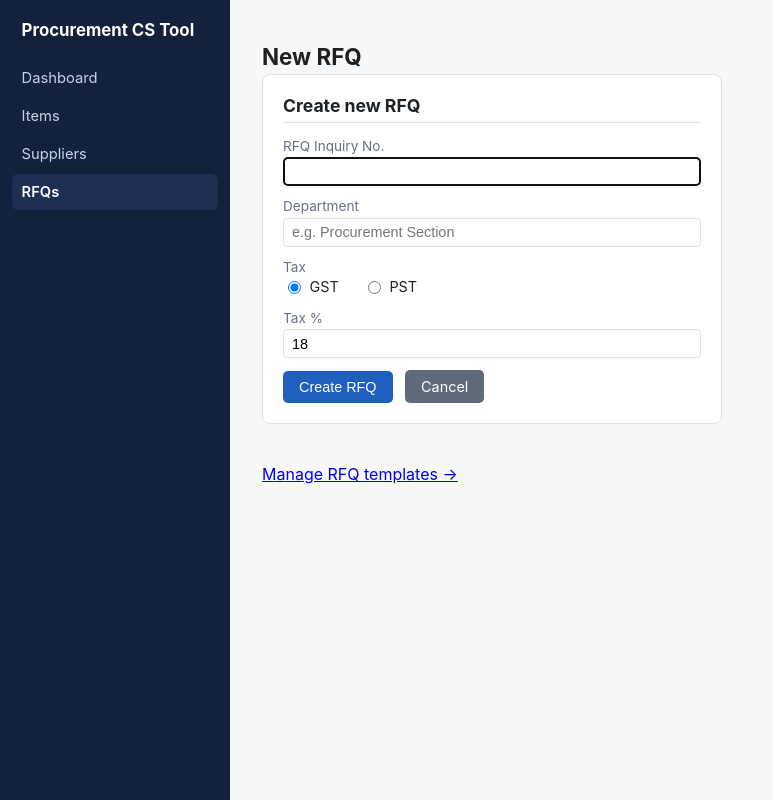
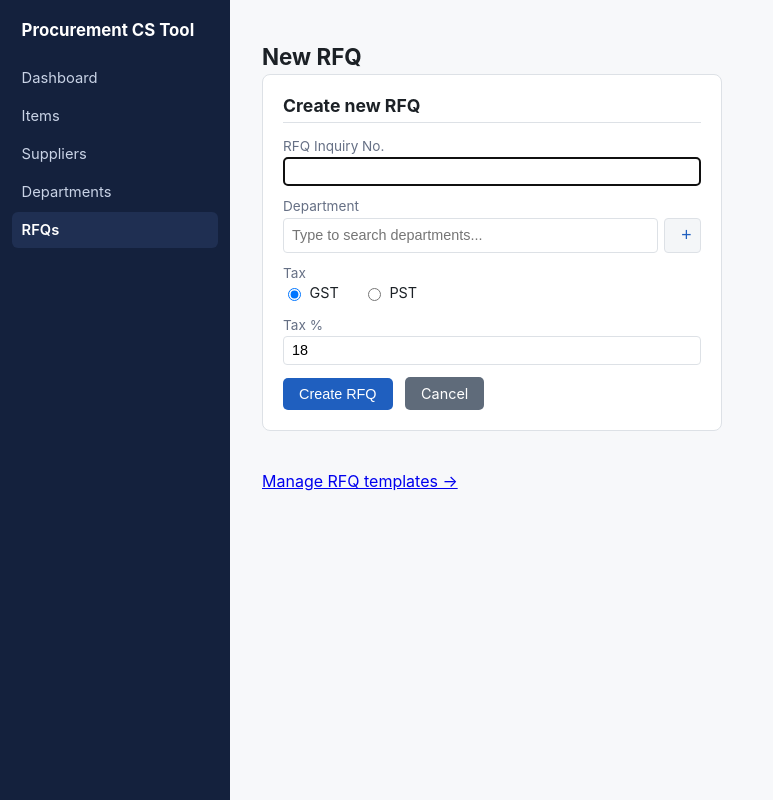
Before and after one commit to pretyiman/procurement-cs-tool, a FastAPI app: page /tenders/new in a window 1280 px wide. Shown: the whole page, without its empty margins (0-773 px from the left). Run offline with FastAPI, Linux system fonts and the light colour scheme; data that the repository does not hold is empty.

Commit message:
Make Department a reusable catalog, picked via dropdown
Replaces the free-text Tender.subject_department with a proper
Department catalog table (same pattern as ItemMaster/Supplier):
create once, reuse across every RFQ. Tender now stores department_id
(FK) instead of a typed string.

- New /departments page (list/search/create), added to the sidebar
  nav, mirroring /items.
- Department field on both New RFQ forms and the Purchase Proposal
  document-details form is now a search-select dropdown with the
  same inline "+" quick-create the item search already has, instead
  of free text.
- Generalized the search-select widget's quick-create panel: it used
  to hardcode the item's three fields (part_no/description/unit);
  now any field tagged class="qc-<name>" in the create panel is
  submitted as form field <name>, with data-qc-required marking
  which one is mandatory and gets prefilled from the search box.
  This is what makes a single-field department quick-create ("name"
  only) reuse the same JS as the three-field item quick-create.
  Caught and fixed a bug from this generalization before it shipped:
  the item panel's classes were qc-part-no/qc-unit (hyphenated),
  which don't match the backend's part_no/default_unit form field
  names - renamed to qc-part_no/qc-default_unit so the generic
  class-name-is-the-form-key convention actually holds.
- docx_export.py now reads tender.department.name instead of the
  removed subject_department column; the PP Word template's own
  {{ subject_department }} tag is unchanged (it's baked into the
  .docx XML, only where the value comes from changed).

Schema change with no migration path (SQLite won't add a FK column
to an existing table automatically) - same call made for the Phase 5
ItemMaster rewrite, since all current data is dummy/fixture per
CLAUDE.md. Renamed the local dev procurement.db to a .bak file
(gitignored, not deleted) so a fresh DB gets created with the new
schema; add *.db.*.bak to .gitignore.

Co-Authored-By: Claude Sonnet 5 <noreply@anthropic.com>

```diff
--- a/app/docx_export.py
+++ b/app/docx_export.py
@@ -123,7 +123,7 @@ def generate_purchase_proposal_doc(
         "issue_date": tender.issue_date.strftime("%d %b %Y") if tender.issue_date else "___",
         "opening_date": tender.opening_date.strftime("%d %b %Y") if tender.opening_date else "___",
         "firms_invited_count": tender.firms_invited_count or "___",
-        "subject_department": _esc(tender.subject_department) if tender.subject_department else "___",
+        "subject_department": _esc(tender.department.name) if tender.department else "___",
         "total_item_count": sum(len(g.items) for g in proposal.firm_groups) + len(proposal.unresolved_items),
         # suppliers_by_id is expected to be cs.suppliers_by_id (every supplier
         # with >=1 quote on this tender, win or not) - i.e. participating firms.
--- a/app/main.py
+++ b/app/main.py
@@ -21,11 +21,13 @@ from .paths import resource_path
 from .excel_io import (
     export_cs_xlsx,
     export_purchase_proposal_xlsx,
+    get_or_create_department,
     get_or_create_item_master,
     get_or_create_supplier,
     import_tender,
 )
 from .models import (
+    Department,
     Item,
     ItemMaster,
     Quote,
@@ -138,6 +140,40 @@ def quick_create_item(
         "description": item_master.description,
         "unit": item_master.default_unit,
     }
+
+
+# ---------------------------------------------------------------------------
+# Department catalog (reusable across tenders)
+# ---------------------------------------------------------------------------
+
+
+@app.get("/departments", response_class=HTMLResponse)
+def departments_catalog(request: Request, q: str = "", session: Session = Depends(get_session)):
+    departments = session.exec(select(Department).order_by(Department.name)).all()
+    if q.strip():
+        needle = q.strip().lower()
+        departments = [d for d in departments if needle in d.name.lower()]
+    return templates.TemplateResponse(request, "departments.html", {"departments": departments, "q": q})
+
+
+@app.post("/departments")
+def create_department(name: str = Form(...), session: Session = Depends(get_session)):
+    if not name.strip():
+        raise HTTPException(400, "Name is required")
+    get_or_create_department(session, name)
+    session.commit()
+    return RedirectResponse("/departments", status_code=303)
+
+
+@app.post("/departments/quick-create")
+def quick_create_department(name: str = Form(...), session: Session = Depends(get_session)):
+    """Same as create_department, but returns JSON - used by the department
+    search-select's "+" button so the RFQ form doesn't lose its state."""
+    if not name.strip():
+        raise HTTPException(400, "Name is required")
+    department = get_or_create_department(session, name)
+    session.commit()
+    return {"id": department.id, "name": department.name}
 
 
 # ---------------------------------------------------------------------------
@@ -281,7 +317,7 @@ def save_as_template(tender_id: int, name: str = Form(...), session: Session = D
 def create_tender_from_template(
     template_id: str = Form(...),
     inquiry_no: str = Form(...),
-    subject_department: str = Form(""),
+    department_id: str = Form(""),
     tax_type: str = Form("GST"),
     tax_percent: str = Form("18"),
     session: Session = Depends(get_session),
@@ -301,7 +337,7 @@ def create_tender_from_template(
 
     tender = Tender(
         inquiry_no=inquiry_no.strip(),
-        subject_department=subject_department.strip() or None,
+        department_id=int(department_id) if department_id.strip() else None,
         tax_type=tax_type_val,
         tax_percent=tax_pct,
         status=TenderStatus.draft,
@@ -339,13 +375,22 @@ def delete_template(template_id: int, session: Session = Depends(get_session)):
 @app.get("/tenders/new", response_class=HTMLResponse)
 def new_tender_form(request: Request, session: Session = Depends(get_session)):
     tender_templates = session.exec(select(TenderTemplate).order_by(TenderTemplate.name)).all()
-    return templates.TemplateResponse(request, "tender_new.html", {"tender_templates": tender_templates})
+    departments = session.exec(select(Department).order_by(Department.name)).all()
+    departments_json = _json_for_script([{"id": d.id, "label": d.name} for d in departments])
+    return templates.TemplateResponse(
+        request,
+        "tender_new.html",
+        {
+            "tender_templates": tender_templates,
+            "departments_json": departments_json,
+        },
+    )
 
 
 @app.post("/tenders")
 def create_tender(
     inquiry_no: str = Form(...),
-    subject_department: str = Form(""),
+    department_id: str = Form(""),
     tax_type: str = Form("GST"),
     tax_percent: str = Form("18"),
     session: Session = Depends(get_session),
@@ -361,7 +406,7 @@ def create_tender(
 
     tender = Tender(
         inquiry_no=inquiry_no.strip(),
-        subject_department=subject_department.strip() or None,
+        department_id=int(department_id) if department_id.strip() else None,
         tax_type=tax_type_val,
         tax_percent=tax_pct,
         status=TenderStatus.draft,
@@ -793,7 +838,13 @@ def purchase_proposal_view(tender_id: int, request: Request, session: Session =
     if tender is None:
         raise HTTPException(404, "Tender not found")
     proposal = build_purchase_proposal(session, tender_id)
-    return templates.TemplateResponse(request, "purchase_proposal.html", {"tender": tender, "proposal": proposal})
+    departments = session.exec(select(Department).order_by(Department.name)).all()
+    departments_json = _json_for_script([{"id": d.id, "label": d.name} for d in departments])
+    return templates.TemplateResponse(
+        request,
+        "purchase_proposal.html",
+        {"tender": tender, "proposal": proposal, "departments_json": departments_json},
+    )
 
 
 @app.post("/tenders/{tender_id}/generate-proposal")
@@ -903,7 +954,7 @@ def download_all_contract_drafts(tender_id: int, session: Session = Depends(get_
 def update_document_details(
     tender_id: int,
     indent_no: str = Form(""),
-    subject_department: str = Form(""),
+    department_id: str = Form(""),
     firms_invited_count: str = Form(""),
     issue_date: str = Form(""),
     opening_date: str = Form(""),
@@ -920,7 +971,7 @@ def update_document_details(
 
     try:
         tender.indent_no = indent_no.strip() or None
-        tender.subject_department = subject_department.strip() or None
+        tender.department_id = int(department_id) if department_id.strip() else None
         tender.firms_invited_count = int(firms_invited_count) if firms_invited_count.strip() else None
         tender.issue_date = _parse_date(issue_date)
         tender.opening_date = _parse_date(opening_date)
--- a/app/templates/base.html
+++ b/app/templates/base.html
@@ -268,25 +268,29 @@
         var addBtn = root.querySelector('.search-select-add-btn');
         var createPanel = root.querySelector('.search-select-create');
         if (addBtn && createPanel) {
-          var partNoInput = createPanel.querySelector('.qc-part-no');
-          var descInput = createPanel.querySelector('.qc-description');
-          var unitInput = createPanel.querySelector('.qc-unit');
+          // Any field in the create panel tagged class="qc-<name>" is
+          // submitted to createUrl as form field <name> - lets each page
+          // define its own quick-create fields (item = part_no/
+          // description/unit, department = just name) without the
+          // widget needing to know their shape. data-qc-required marks
+          // the one field that must be non-empty, and also gets
+          // prefilled from whatever's already typed in the search box.
+          var qcFields = createPanel.querySelectorAll('[class^="qc-"]');
+          var requiredField = createPanel.querySelector('[data-qc-required]');
           var submitBtn = createPanel.querySelector('.qc-submit');
           var cancelBtn = createPanel.querySelector('.qc-cancel');
 
           closeCreatePanel = function () {
             createPanel.classList.remove('open');
-            partNoInput.value = '';
-            descInput.value = '';
-            unitInput.value = '';
+            qcFields.forEach(function (el) { el.value = ''; });
           };
 
           addBtn.addEventListener('click', function (e) {
             e.preventDefault();
             menu.classList.remove('open');
-            descInput.value = input.value.trim();
+            if (requiredField) requiredField.value = input.value.trim();
             createPanel.classList.add('open');
-            partNoInput.focus();
+            (requiredField || qcFields[0]).focus();
           });
 
           cancelBtn.addEventListener('click', function (e) {
@@ -296,15 +300,15 @@
 
           submitBtn.addEventListener('click', function (e) {
             e.preventDefault();
-            var description = descInput.value.trim();
-            if (!description) {
-              alert('Description is required.');
+            if (requiredField && !requiredField.value.trim()) {
+              alert('Please fill in the required field.');
               return;
             }
             var body = new URLSearchParams();
-            body.set('part_no', partNoInput.value.trim());
-            body.set('description', description);
-            body.set('default_unit', unitInput.value.trim());
+            qcFields.forEach(function (el) {
+              var key = el.className.replace(/^qc-/, '');
+              body.set(key, el.value.trim());
+            });
             submitBtn.disabled = true;
             fetch(opts.createUrl || '/items/quick-create', {
               method: 'POST',
@@ -314,9 +318,7 @@
               if (!resp.ok) throw new Error('Create failed');
               return resp.json();
             }).then(function (data) {
-              var item = opts.buildCreatedItem
-                ? opts.buildCreatedItem(data)
-                : { id: data.id, label: data.part_no + ' - ' + data.description };
+              var item = opts.buildCreatedItem ? opts.buildCreatedItem(data) : { id: data.id, label: data.name };
               items.push(item);
               select(item);
               closeCreatePanel();
@@ -343,6 +345,7 @@
         <a href="/" class="{{ 'active' if request.url.path == '/' else '' }}">Dashboard</a>
         <a href="/items" class="{{ 'active' if request.url.path.startswith('/items') else '' }}">Items</a>
         <a href="/suppliers" class="{{ 'active' if request.url.path.startswith('/suppliers') else '' }}">Suppliers</a>
+        <a href="/departments" class="{{ 'active' if request.url.path.startswith('/departments') else '' }}">Departments</a>
         <a href="/tenders" class="{{ 'active' if request.url.path.startswith('/tenders') else '' }}">RFQs</a>
       </nav>
     </aside>
--- a/app/templates/quote_entry.html
+++ b/app/templates/quote_entry.html
@@ -24,15 +24,15 @@
         <div class="search-select-create">
           <div class="field">
             <label>Part No (optional)</label>
-            <input type="text" class="qc-part-no">
+            <input type="text" class="qc-part_no">
           </div>
           <div class="field">
             <label>Description</label>
-            <input type="text" class="qc-description">
+            <input type="text" class="qc-description" data-qc-required>
           </div>
           <div class="field">
             <label>Unit (optional)</label>
-            <input type="text" class="qc-unit">
+            <input type="text" class="qc-default_unit">
           </div>
           <button type="button" class="qc-submit btn" style="padding:0.3rem 0.7rem;font-size:0.85rem;">Create &amp; use</button>
           <button type="button" class="qc-cancel btn-secondary" style="padding:0.3rem 0.7rem;font-size:0.85rem;">Cancel</button>
--- a/app/templates/tender_new.html
+++ b/app/templates/tender_new.html
@@ -11,8 +11,24 @@
         <input type="text" id="inquiry_no" name="inquiry_no" required autofocus>
       </div>
       <div class="field">
-        <label for="subject_department">Department</label>
-        <input type="text" id="subject_department" name="subject_department" placeholder="e.g. Procurement Section">
+        <label for="department-search-input">Department</label>
+        <div class="search-select" id="department-search">
+          <div class="search-select-row">
+            <input type="text" id="department-search-input" class="search-select-input" autocomplete="off"
+                   placeholder="Type to search departments...">
+            <button type="button" class="search-select-add-btn" title="Create a new department">+</button>
+          </div>
+          <input type="hidden" class="search-select-hidden" name="department_id">
+          <div class="search-select-menu"></div>
+          <div class="search-select-create">
+            <div class="field">
+              <label>Name</label>
+              <input type="text" class="qc-name" data-qc-required>
+            </div>
+            <button type="button" class="qc-submit btn" style="padding:0.3rem 0.7rem;font-size:0.85rem;">Create &amp; use</button>
+            <button type="button" class="qc-cancel btn-secondary" style="padding:0.3rem 0.7rem;font-size:0.85rem;">Cancel</button>
+          </div>
+        </div>
       </div>
       <div class="field">
         <label>Tax</label>
@@ -52,8 +68,24 @@
         <input type="text" id="template_inquiry_no" name="inquiry_no" required>
       </div>
       <div class="field">
-        <label for="template_subject_department">Department</label>
-        <input type="text" id="template_subject_department" name="subject_department" placeholder="e.g. Procurement Section">
+        <label for="template-department-search-input">Department</label>
+        <div class="search-select" id="template-department-search">
+          <div class="search-select-row">
+            <input type="text" id="template-department-search-input" class="search-select-input" autocomplete="off"
+                   placeholder="Type to search departments...">
+            <button type="button" class="search-select-add-btn" title="Create a new department">+</button>
+          </div>
+          <input type="hidden" class="search-select-hidden" name="department_id">
+          <div class="search-select-menu"></div>
+          <div class="search-select-create">
+            <div class="field">
+              <label>Name</label>
+              <input type="text" class="qc-name" data-qc-required>
+            </div>
+            <button type="button" class="qc-submit btn" style="padding:0.3rem 0.7rem;font-size:0.85rem;">Create &amp; use</button>
+            <button type="button" class="qc-cancel btn-secondary" style="padding:0.3rem 0.7rem;font-size:0.85rem;">Cancel</button>
+          </div>
+        </div>
       </div>
       <div class="field">
         <label>Tax</label>
@@ -76,4 +108,16 @@
   {% endif %}
 </div>
 <p><a href="/templates">Manage RFQ templates &rarr;</a></p>
+
+<script>
+  var departmentOpts = {
+    allowCreate: true,
+    createUrl: '/departments/quick-create',
+    buildCreatedItem: function (data) { return { id: data.id, label: data.name }; }
+  };
+  initSearchSelect('department-search', {{ departments_json | safe }}, departmentOpts);
+  {% if tender_templates %}
+  initSearchSelect('template-department-search', {{ departments_json | safe }}, departmentOpts);
+  {% endif %}
+</script>
 {% endblock %}
```
Also changed, not shown: CLAUDE.md (+5 -3 lines), app/excel_io.py (+12 -1 lines), app/models.py (+10 -1 lines), app/templates/departments.html (added, +44 -0 lines), app/templates/purchase_proposal.html (+27 -2 lines), app/templates/tender_detail.html (+4 -4 lines), docs/data-model.md (+7 -1 lines), 1 other file.
